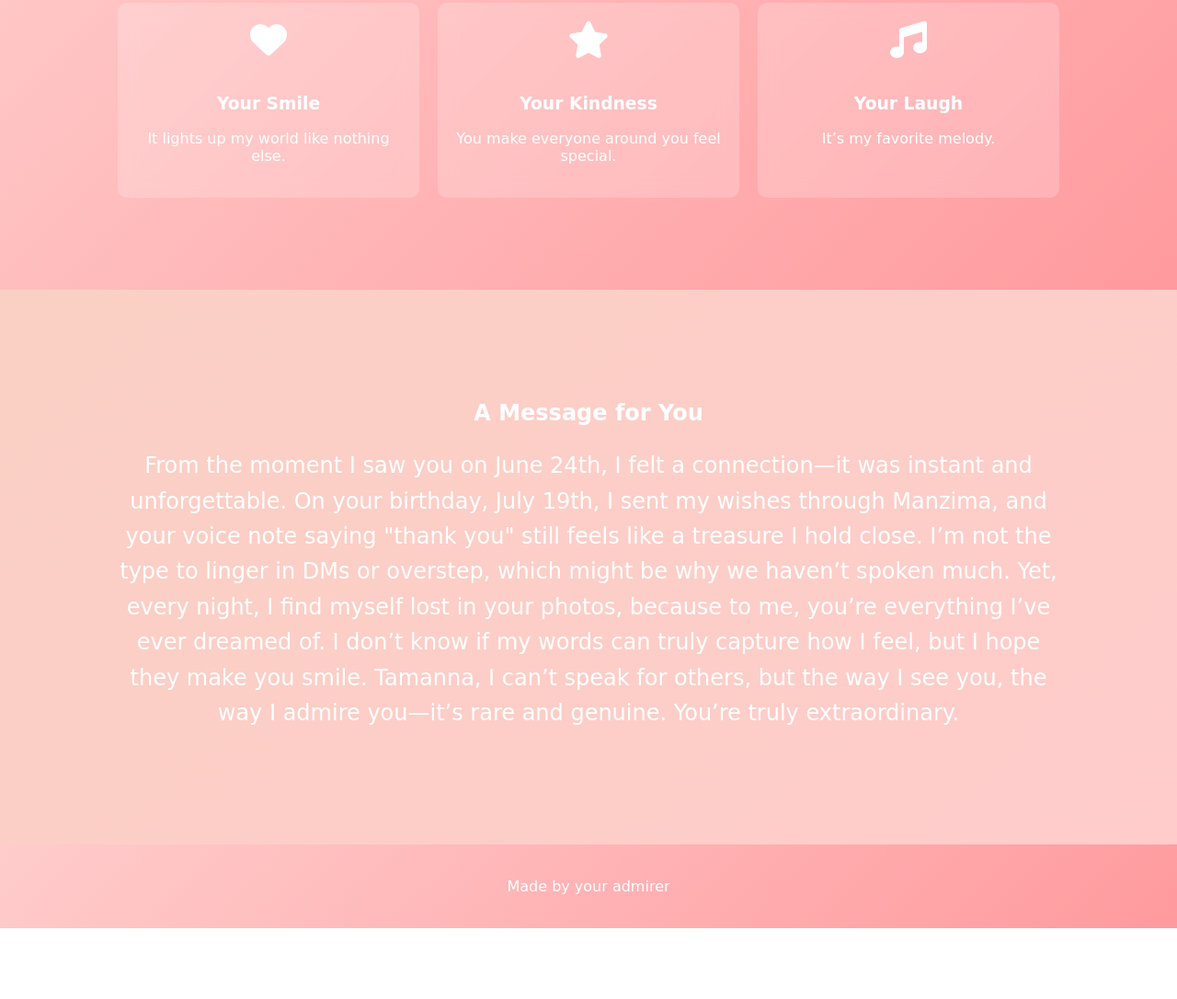
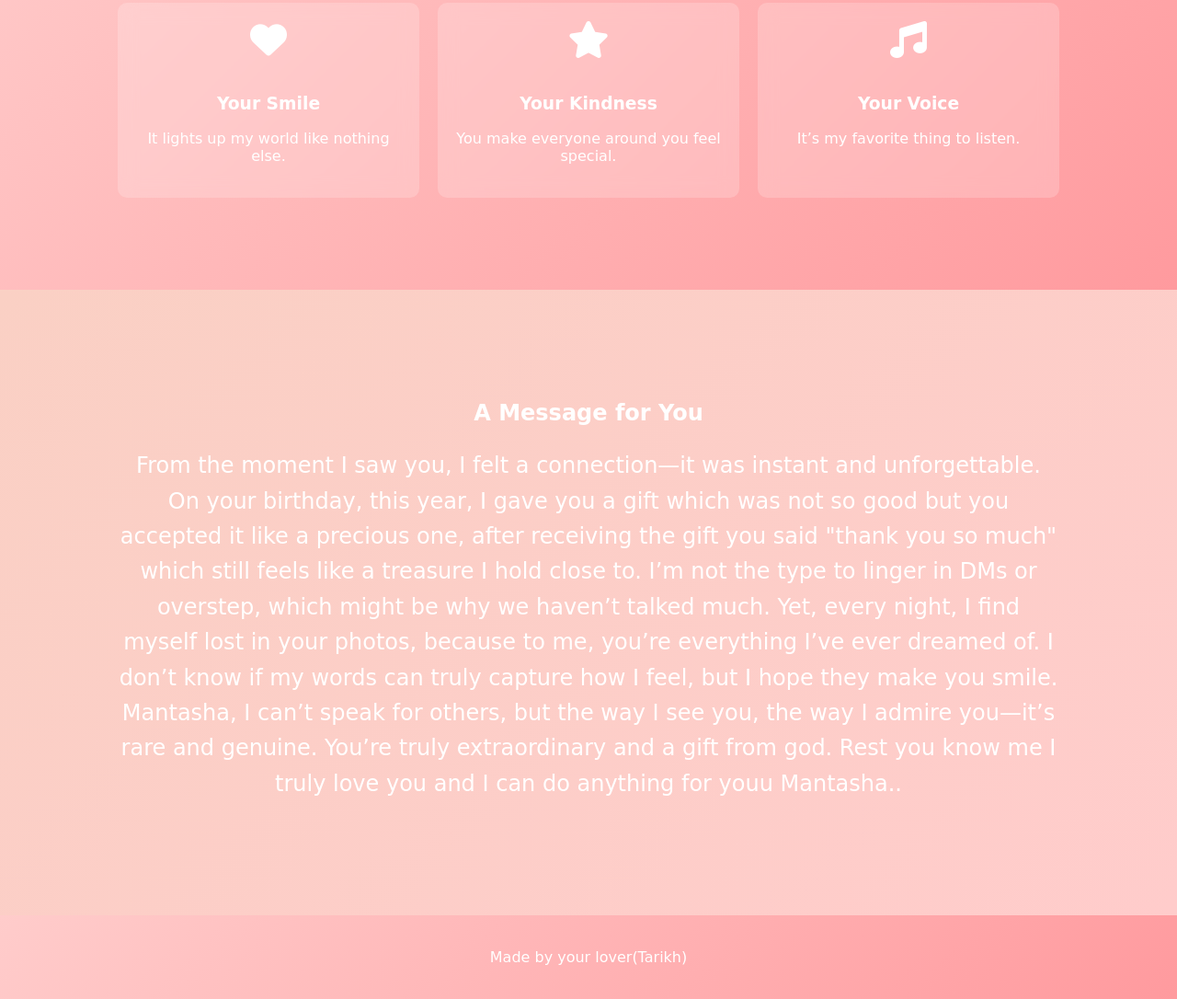
Before and after one commit to tarikhkhan/mineM, a plain HTML site: page index.html in a window 1280 px wide. Shown: the part 1195-2281 px from the top of the page at 92% size. Before the commit the page ends 2204 px from the top, so only its background shows below. Drawn offline with Linux system fonts and the light colour scheme.

Commit message:
Update index.html

```diff
--- a/index.html
+++ b/index.html
@@ -11,7 +11,7 @@
   <!-- Hero Section -->
   <section class="hero">
     <div class="hero-content">
-      <h1>For You, <span>Lady</span></h1>
+      <h1>For You, <span>Cutiee</span></h1>
       <p>I didn’t spend much time with you, but every time we talked, you made me smile..</p>
       <a href="#about" class="cta-button">Discover More</a>
     </div>
@@ -36,8 +36,8 @@
       </div>
       <div class="about-card">
         <i class="fas fa-music"></i>
-        <h3>Your Laugh</h3>
-        <p>It’s my favorite melody.</p>
+        <h3>Your Voice</h3>
+        <p>It’s my favorite thing to listen.</p>
       </div>
     </div>
   </section>
@@ -56,13 +56,13 @@
   <section class="message">
     <h2>A Message for You</h2>
     <p>
-        From the moment I saw you on June 24th, I felt a connection—it was instant and unforgettable. On your birthday, July 19th, I sent my wishes through Manzima, and your voice note saying "thank you" still feels like a treasure I hold close. I’m not the type to linger in DMs or overstep, which might be why we haven’t spoken much. Yet, every night, I find myself lost in your photos, because to me, you’re everything I’ve ever dreamed of. I don’t know if my words can truly capture how I feel, but I hope they make you smile. Tamanna, I can’t speak for others, but the way I see you, the way I admire you—it’s rare and genuine. You’re truly extraordinary.
+        From the moment I saw you, I felt a connection—it was instant and unforgettable. On your birthday, this year, I gave you a gift which was not so good but you accepted it like a precious one, after receiving the gift you said "thank you so much" which still feels like a treasure I hold close to. I’m not the type to linger in DMs or overstep, which might be why we haven’t talked much. Yet, every night, I find myself lost in your photos, because to me, you’re everything I’ve ever dreamed of. I don’t know if my words can truly capture how I feel, but I hope they make you smile. Mantasha, I can’t speak for others, but the way I see you, the way I admire you—it’s rare and genuine. You’re truly extraordinary and a gift from god. Rest you know me I truly love you and I can do anything for youu Mantasha..
     </p>
   </section>
 
   <!-- Footer -->
   <footer>
-    <p>Made by your admirer</p>
+    <p>Made by your lover(Tarikh)</p>
   </footer>
 
   <script src="./script.js"></script>
```
